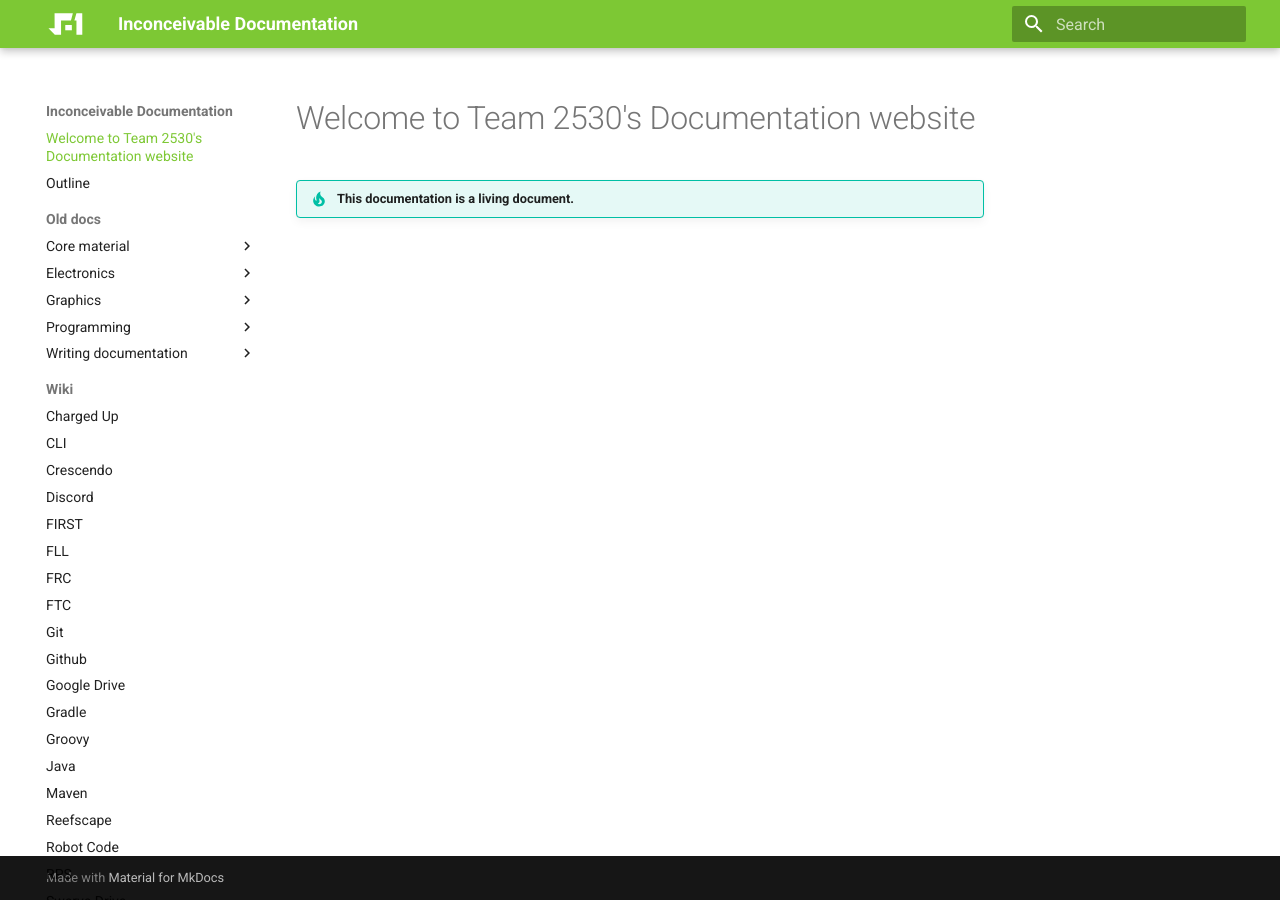
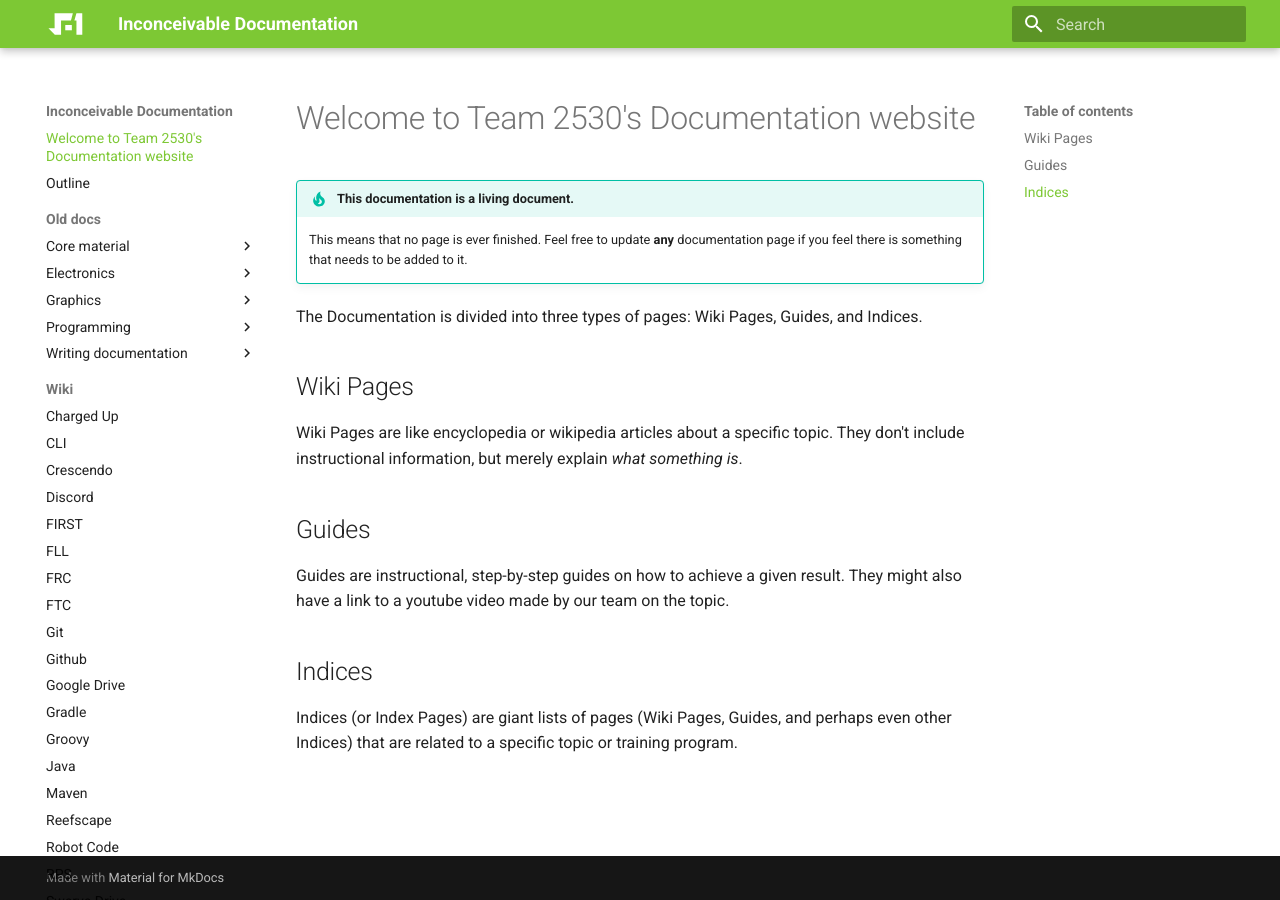
Before and after one commit to Team2530/Documentation, an MkDocs documentation site: the page built from docs/index.md, in a window 1280 px wide. Built offline with MkDocs 1.6.1 and Material for MkDocs 9.7.7, drawn with Linux system fonts in a browser that asks for light colours.

Commit message:
Update index, add climber section to shrieking eel

```diff
--- a/docs/index.md
+++ b/docs/index.md
@@ -1,3 +1,20 @@
 # Welcome to Team 2530's Documentation website
 
 !!! tip "This documentation is a living document."
+
+    This means that no page is ever finished. Feel free to update **any** documentation page if you feel there is something that needs to be added to it.
+
+
+The Documentation is divided into three types of pages: Wiki Pages, Guides, and Indices.
+
+## Wiki Pages
+
+Wiki Pages are like encyclopedia or wikipedia articles about a specific topic. They don't include instructional information, but merely explain *what something is*.
+
+## Guides
+
+Guides are instructional, step-by-step guides on how to achieve a given result. They might also have a link to a youtube video made by our team on the topic.
+
+## Indices
+
+Indices (or Index Pages) are giant lists of pages (Wiki Pages, Guides, and perhaps even other Indices) that are related to a specific topic or training program.
```
Also changed, not shown: docs/outline.md (+1 -0 lines), docs/wiki/the-shrieking-eel.md (+4 -2 lines), docs/assets/images/shrieking-eel-climber.png (added).
